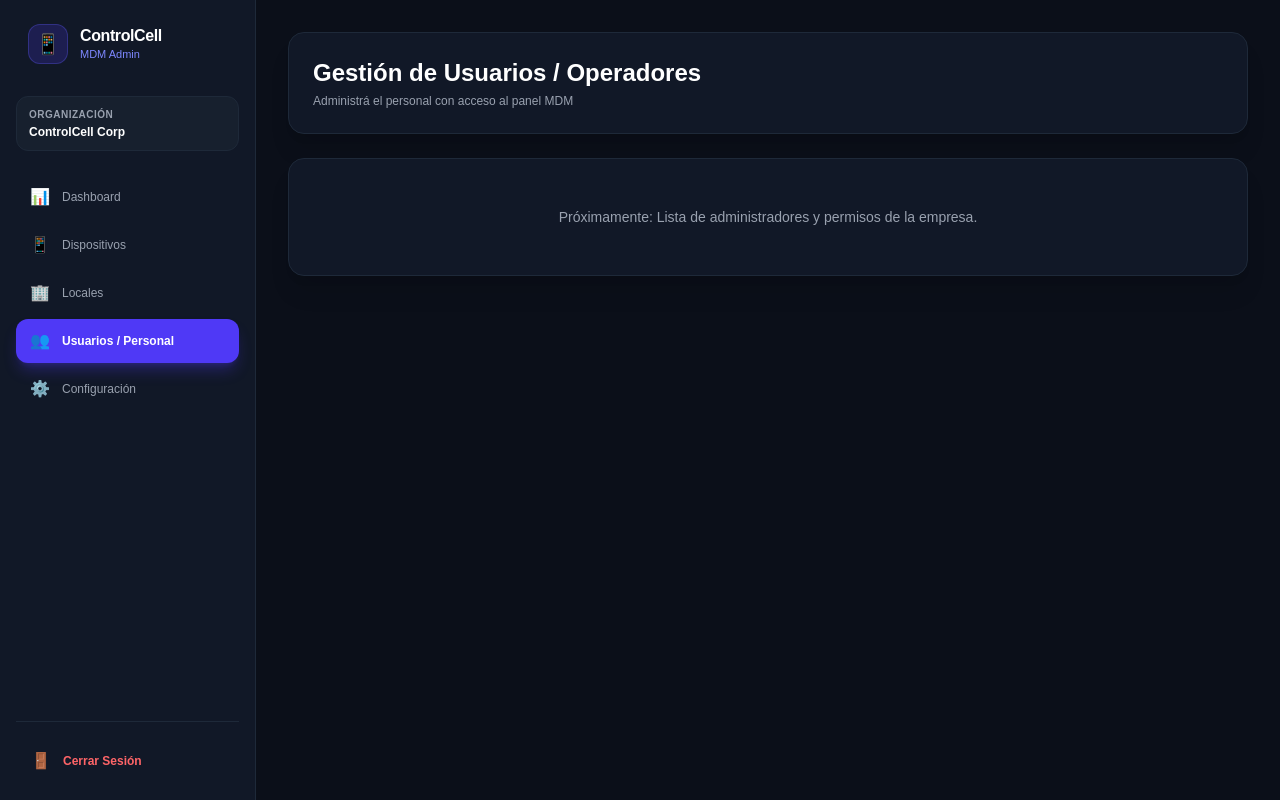
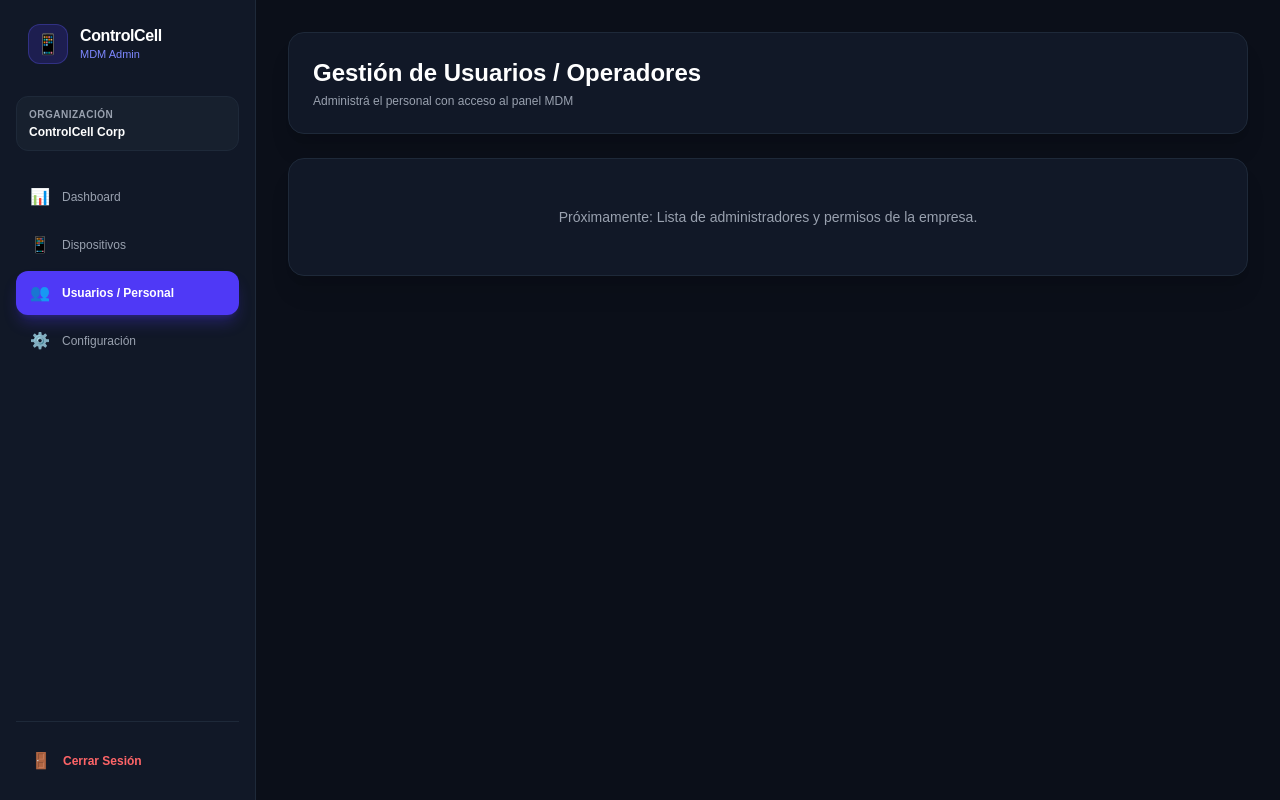
Before and after one commit to webnixia/celllock-monorepo, a Next.js app in the folder apps/web/: page /users in a window 1280 px wide. Built offline with nearby package versions, Linux system fonts and the light colour scheme.

Commit message:
fix: filtrar opciones del menu lateral segun el rol del usuario

```diff
--- a/apps/web/src/components/Sidebar.tsx
+++ b/apps/web/src/components/Sidebar.tsx
@@ -1,5 +1,6 @@
 'use client';
 
+import { useState, useEffect } from 'react';
 import Link from 'next/link';
 import { usePathname, useRouter } from 'next/navigation';
 
@@ -10,18 +11,28 @@ interface SidebarProps {
 export function Sidebar({ organizationName = 'ControlCell Corp' }: SidebarProps) {
   const pathname = usePathname();
   const router = useRouter();
+  const [userRole, setUserRole] = useState<string>('');
+
+  useEffect(() => {
+    // Leemos el rol o tipo de usuario guardado al loguearse
+    const role = localStorage.getItem('role') || '';
+    setUserRole(role);
+  }, []);
 
   const handleLogout = () => {
     localStorage.removeItem('token');
+    localStorage.removeItem('role');
     router.push('/login');
   };
 
+  // Definimos las opciones del menú de forma dinámica
   const navItems = [
-    { label: 'Dashboard', href: '/', icon: '📊' },
-    { label: 'Dispositivos', href: '/', icon: '📱' },
-    { label: 'Locales', href: '/dashboard/tenants', icon: '🏢' }, // 👈 Opción de Locales / Tenants añadida
-    { label: 'Usuarios / Personal', href: '/users', icon: '👥' },
-    { label: 'Configuración', href: '/settings', icon: '⚙️' },
+    { label: 'Dashboard', href: '/', icon: '📊', show: true },
+    { label: 'Dispositivos', href: '/dashboard/devices', icon: '📱', show: true },
+    // 🏢 La opción de "Locales" solo se muestra si el rol es SUPERADMIN
+    { label: 'Locales', href: '/dashboard/tenants', icon: '🏢', show: userRole === 'SUPERADMIN' },
+    { label: 'Usuarios / Personal', href: '/users', icon: '👥', show: true },
+    { label: 'Configuración', href: '/settings', icon: '⚙️', show: true },
   ];
 
   return (
@@ -34,7 +45,9 @@ export function Sidebar({ organizationName = 'ControlCell Corp' }: SidebarProps)
           </div>
           <div>
             <h1 className="font-bold text-white tracking-tight text-base leading-tight">ControlCell</h1>
-            <p className="text-[11px] text-indigo-400 font-medium">MDM Admin</p>
+            <p className="text-[11px] text-indigo-400 font-medium">
+              {userRole === 'SUPERADMIN' ? 'Super Admin' : 'MDM Admin'}
+            </p>
           </div>
         </div>
 
@@ -46,7 +59,9 @@ export function Sidebar({ organizationName = 'ControlCell Corp' }: SidebarProps)
 
         {/* NAV MENU */}
         <nav className="space-y-1">
-          {navItems.map((item, idx) => {
+          {navItems
+            .filter((item) => item.show) // Filtramos solo los elementos permitidos para este rol
+            .map((item, idx) => {
               const isActive = pathname === item.href && (item.label === 'Dashboard' || pathname !== '/');
               return (
                 <Link
```
Lines whose indentation alone changed are shown as unchanged.
